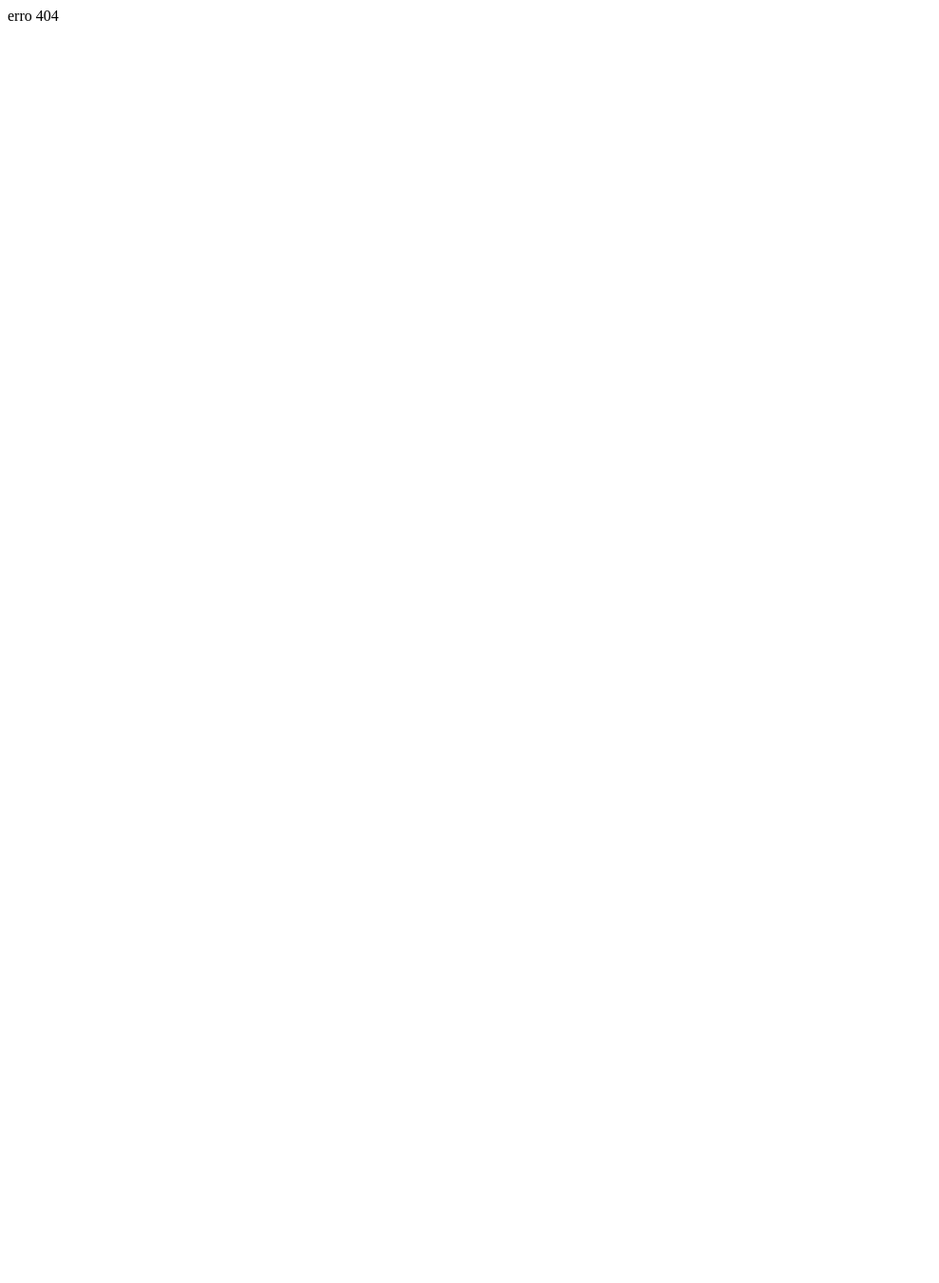
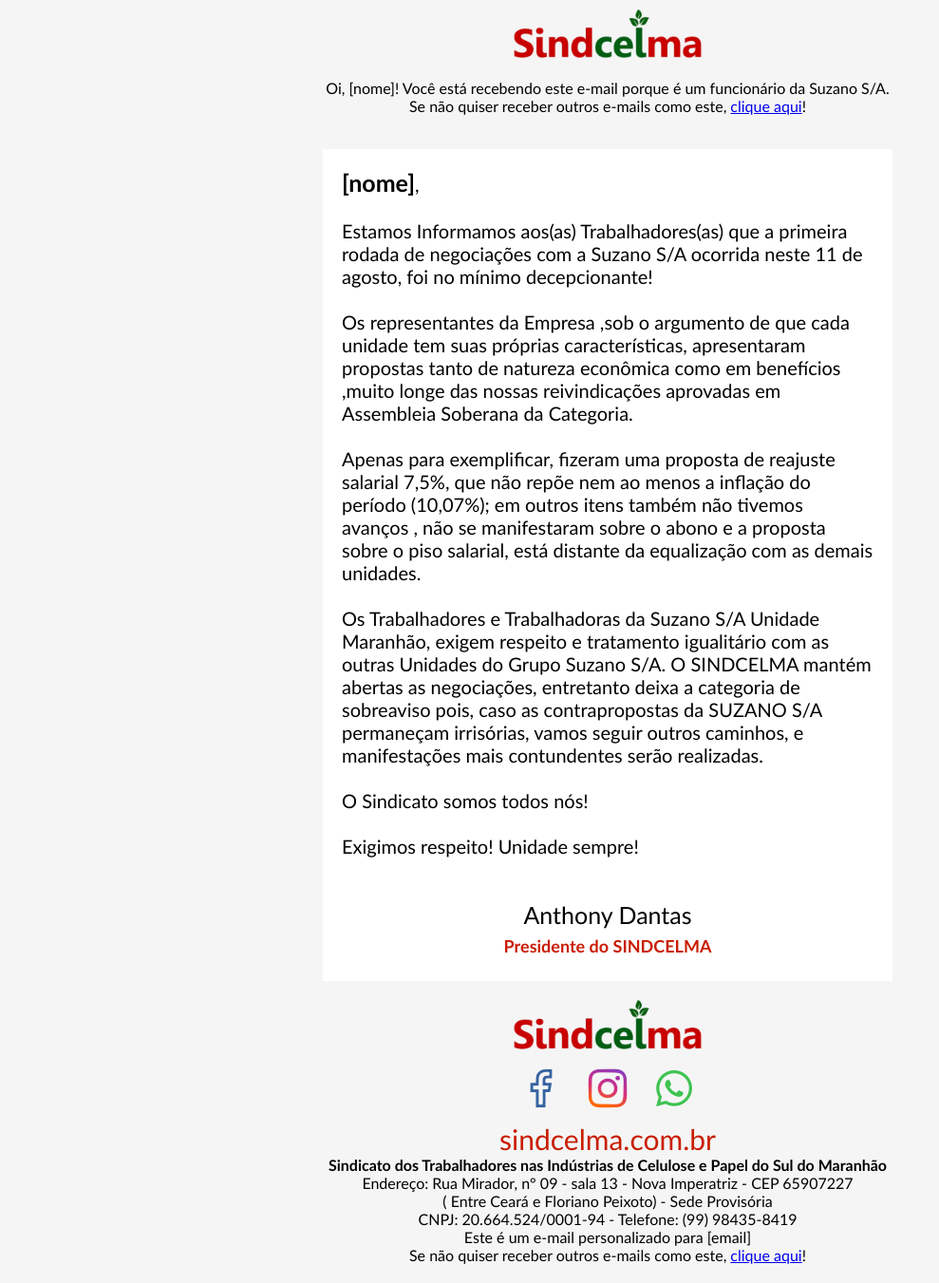
Before and after one commit to sindcelma/sindcelma-servicos-temp, a PHP site: page /view/email_mkt/email_mkt_reprovacao_acordo.html in a window 1280 px wide. Before the commit the part shown is almost empty. Shown: the whole page at 95% size, without its empty margins (0-989 px from the left). Before the commit the page ends 22 px from the top, so only its background shows below. Run offline with PHP 8.4, Linux system fonts and the light colour scheme.

Commit message:
mais um modelo de layout html email mkt

```diff
--- a/pages/test.php
+++ b/pages/test.php
@@ -1,12 +1,12 @@
 <?php
 /*
-
 echo $content;
 */
 
-$content = file_get_contents("../view/email_mkt/email_mkt_plano_de_lutas.html");
+$nome = "email_mkt_reprovacao_acordo.html";
+$content = file_get_contents("../view/email_mkt/".$nome);
 $content = str_replace("{{url}}", url("", true), $content);
 //$content = str_replace("{{url}}", url(), $content);
 echo $content;
 
-file_put_contents("../view/email_mkt_final/email_mkt_plano_de_lutas.html", $content);
+file_put_contents("../view/email_mkt_final/".$nome, $content);
--- /dev/null
+++ b/view/email_mkt/email_mkt_reprovacao_acordo.html
@@ -0,0 +1,127 @@
+<!DOCTYPE html>
+<html lang="pt-br" xmlns="http://www.w3.org/1999/xhtml">
+ <head>
+  <meta http-equiv="Content-Type" content="text/html; charset=UTF-8" />
+  <title>Email-mkt Sindcelma - Reprovação do Acordo</title>
+  <meta name="viewport" content="width=device-width, initial-scale=1.0"/>
+</head>
+<body style="margin: 0; padding: 0;">
+  <table style="font-family: 'Gill Sans', 'Gill Sans MT', Calibri, 'Trebuchet MS', sans-serif;" bgcolor="#F5F5F5" cellpadding="10" cellspacing="0" width="100%">
+    <tr>
+      <td>
+        <table align="center" cellpadding="0" cellspacing="0" width="600">
+          <tr>
+           <td align="center" style="text-align: center;">
+            <a style="border:none; text-decoration: none;" href="https://www.sindcelma.com.br/" target="_blank" rel="noopener noreferrer">
+              <img style="width: 200px; display: block; margin-left: auto; margin-right: auto;" src="{{url}}/images/logo_no_bg.png?v=1" alt="">
+              </a>
+            </td>
+          </tr>
+          <tr>
+            <td align="center" style="text-align: center;">
+             <p style="text-align: center;">Oi, [nome]! Você está recebendo este e-mail porque é um funcionário da Suzano S/A.<br>
+              Se não quiser receber outros e-mails como este, <a style="border:none;" target="_blank" href="{{url}}/cancelar-inscricao/[hash]/[email]">clique aqui</a>!</p>
+            </td>
+           </tr>
+         </table>
+      </td>
+    </tr>
+    <tr>
+     <td>
+      <table bgcolor="#ffffff" align="center" cellpadding="0" cellspacing="0" width="600">
+
+        <tr>
+         <td style="padding: 20px; font-size: 20px;">
+          <b style="font-size: 25px;">[nome]</b>,
+          <br><br>
+            Estamos Informamos aos(as) Trabalhadores(as) que a primeira rodada de negociações com a
+            Suzano S/A ocorrida neste 11 de agosto, foi no mínimo decepcionante!<br><br>
+            Os representantes da Empresa ,sob o argumento de que cada unidade tem suas
+            próprias características, apresentaram propostas tanto de natureza econômica como
+            em benefícios ,muito longe das nossas reivindicações aprovadas em Assembleia
+            Soberana da Categoria.<br><br>
+            Apenas para exemplificar, fizeram uma proposta de reajuste salarial 7,5%, que não
+            repõe nem ao menos a inflação do período (10,07%); em outros itens também não
+            tivemos avanços , não se manifestaram sobre o abono e a proposta sobre o piso
+            salarial, está distante da equalização com as demais unidades.<br><br>
+            Os Trabalhadores e Trabalhadoras da Suzano S/A Unidade Maranhão, exigem respeito e
+            tratamento igualitário com as outras Unidades do Grupo Suzano S/A. O SINDCELMA
+            mantém abertas as negociações, entretanto deixa a categoria de sobreaviso pois, caso
+            as contrapropostas da SUZANO S/A permaneçam irrisórias, vamos seguir outros caminhos,
+            e manifestações mais contundentes serão realizadas.<br><br>
+            O Sindicato somos todos nós!<br><br>
+            Exigimos respeito! Unidade sempre!
+         </td>
+        </tr>
+
+        <tr>
+          <td style="text-align: center; font-size: 25px;">
+           <p>Anthony Dantas<br>
+            <b style="color:#C91D00; font-size: 18px;">Presidente do SINDCELMA</b></p>
+          </td>
+         </tr>
+       </table>
+     </td>
+    </tr>
+    <tr>
+      <td>
+        <table align="center" cellpadding="0" cellspacing="0" width="600">
+          <tr>
+           <td align="center" style="text-align: center;">
+            <img style="width: 200px; display: block; margin-left: auto; margin-right: auto;" src="{{url}}/images/logo_no_bg.png?v=1" alt="">
+           </td>
+          </tr>
+          <tr>
+            <td align="center" style="text-align: center;">
+              <table align="center" cellpadding="0" cellspacing="0">
+                <tr>
+                  <td align="center" style="text-align: center;">
+                    <a style="border:none; text-decoration: none;" href="https://www.facebook.com/sindcelmacelulosepapel" target="_blank" rel="noopener noreferrer">
+                      <img style="display: block; margin-left: auto; margin-right: auto;" src="{{url}}/images/ic-face.png">
+                    </a>
+                  </td>
+                  <td align="center" style="text-align: center;">
+                    <a style="border:none; text-decoration: none;" href="https://www.instagram.com/sindcelmacelulosepapel/" target="_blank" rel="noopener noreferrer">
+                      <img style="display: block; margin-left: auto; margin-right: auto;" src="{{url}}/images/ic-insta.png">
+                    </a>
+                  </td>
+                  <td align="center" style="text-align: center;">
+                    <a style="border:none; text-decoration: none;" href="https://api.whatsapp.com/send?phone=5599984358419" target="_blank" rel="noopener noreferrer">
+                      <img style="display: block; margin-left: auto; margin-right: auto;" src="{{url}}/images/ic-whatsapp.png">
+                    </a>
+                  </td>
+                </tr>
+              </table>
+            </td>
+           </tr>
+           <tr>
+            <td style="text-align: center; font-size: 30px;">
+              <a style="border:none; text-decoration: none; color:#C91D00;" href="https://www.sindcelma.com.br/" target="_blank" rel="noopener noreferrer">
+                sindcelma.com.br
+              </a>
+            </td>
+           </tr>
+           <tr>
+            <td align="center" style="text-align: center;">
+              <b>Sindicato dos Trabalhadores nas Indústrias de Celulose e Papel do Sul do Maranhão</b>
+            </td>
+           </tr>
+          <tr>
+            <td align="center" style="text-align: center;">
+              Endereço: Rua Mirador, n° 09 - sala 13 - Nova Imperatriz - CEP 65907227<br>
+              ( Entre Ceará e Floriano Peixoto) - Sede Provisória<br>
+              CNPJ: 20.664.524/0001-94 - Telefone:  (99) 98435-8419
+            </td>
+           </tr>
+           <tr>
+            <td align="center" style="text-align: center; padding-bottom: 10px;">
+             Este é um e-mail personalizado para [email]<br>
+             Se não quiser receber outros e-mails como este, <a style="border:none;" target="_blank" href="{{url}}/cancelar-inscricao/[hash]/[email]">clique aqui</a>!
+            </td>
+           </tr>
+         </table>
+      </td>
+    </tr>
+   </table>
+</body>
+</html>
```
Also changed, not shown: view/email_mkt_final/email_mkt_reprovacao_acordo.html (added, +127 -0 lines).
